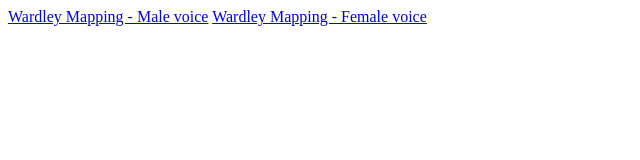
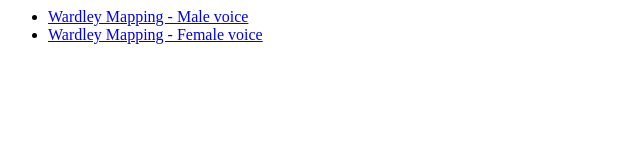
Before and after one commit to jfairbairn/wardley-rss-fixed, a plain HTML site: page index.html in a window 1280 px wide. Shown: the whole page, without its empty margins (0-640 px from the left). Drawn offline with Linux system fonts and the light colour scheme.

Commit message:
Update index.html

```diff
--- a/index.html
+++ b/index.html
@@ -1,11 +1,13 @@
 <html>
 <head>
-<link rel="alternate" type="text/rss" href="rss.xml" name="Wardley Mapping - Male voice">
-<link rel="alternate" type="text/rss" href="rss_female.xml" name="Wardley Mapping - Female voice">
+<link rel="alternate" type="application/rss+xml" href="rss.xml" title="Wardley Mapping - Male voice">
+<link rel="alternate" type="application/rss+xml" href="rss_female.xml" title="Wardley Mapping - Female voice">
 </head>
 
 <body>
-  <a href="rss.xml">Wardley Mapping - Male voice</a>
-  <a href="rss_female.xml">Wardley Mapping - Female voice</a>
+  <ul>
+    <li><a href="rss.xml">Wardley Mapping - Male voice</a></li>
+    <li><a href="rss_female.xml">Wardley Mapping - Female voice</a></li>
+  </ul>
 </body>
 </html>
```
